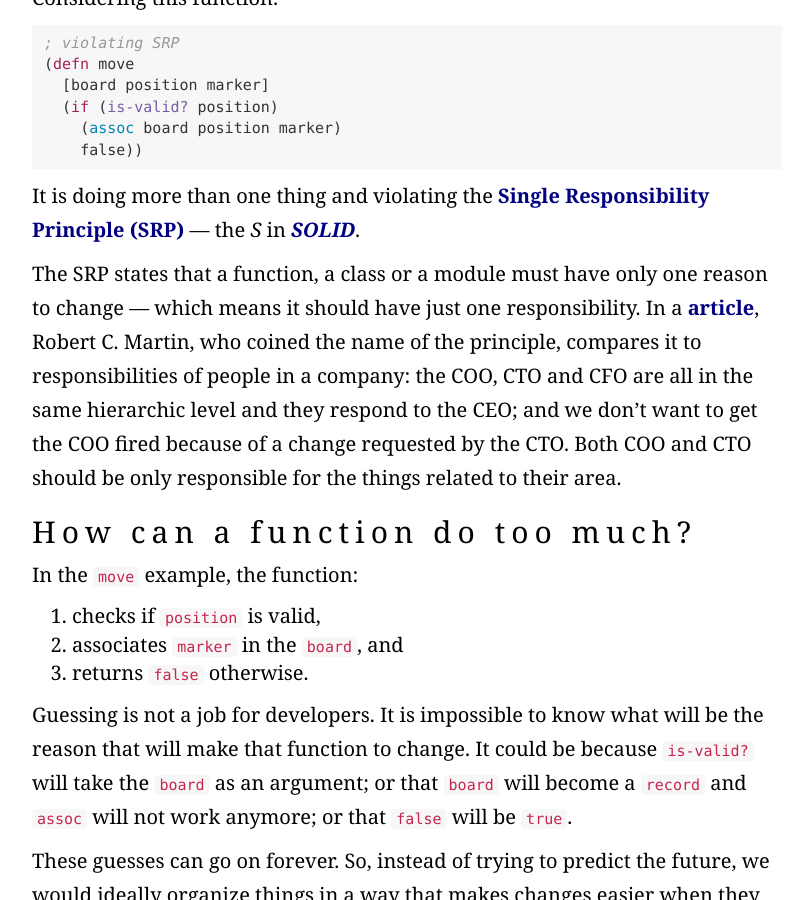
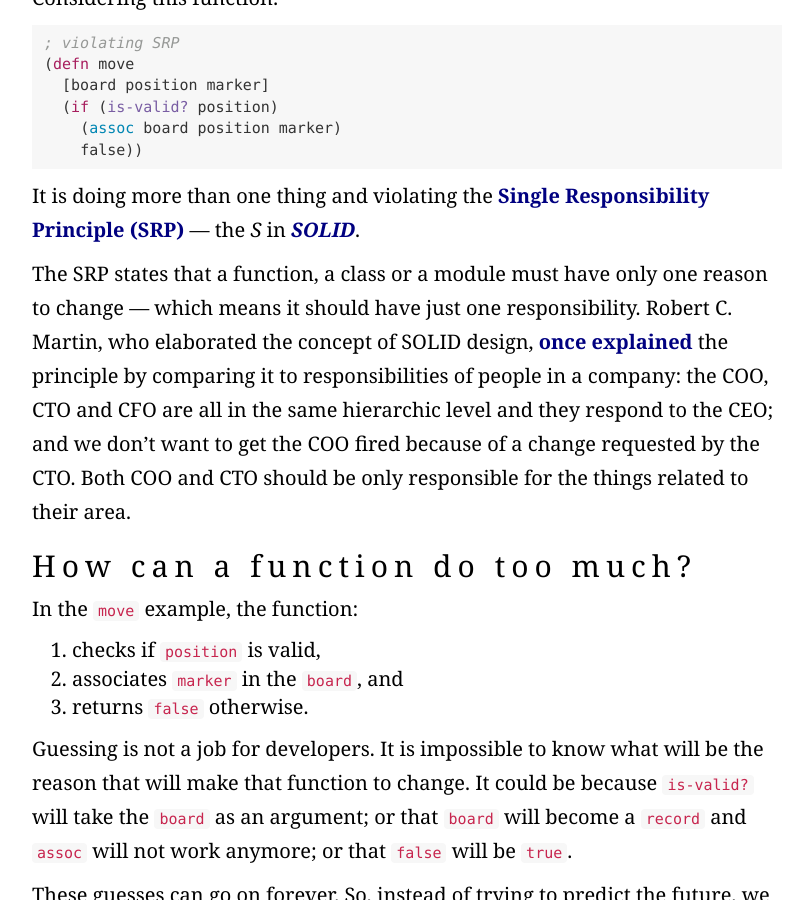
Before and after one commit to pwdd/pwdd.github.io, a Jekyll site: the page built from _posts/2016-08-08-s-for-solid.md, in a window 1280 px wide and 900 px high, scrolled down 504 px. Shown: the whole window, without its empty margins (233-1036 px from the left). Built offline with Jekyll 4.4.1, drawn with Linux system fonts in a browser that asks for light colours; nearby versions of some CDN libraries; some web fonts are replaced.

Commit message:
srp post

```diff
--- a/_posts/2016-08-08-s-for-solid.md
+++ b/_posts/2016-08-08-s-for-solid.md
@@ -21,7 +21,7 @@ Considering this function:
 
 It is doing more than one thing and violating the [Single Responsibility Principle (SRP)](https://en.wikipedia.org/wiki/Single_responsibility_principle) &mdash; the *S* in  [*SOLID*](https://en.wikipedia.org/wiki/SOLID_(object-oriented_design)).
 
-The SRP states that a function, a class or a module must have only one reason to change &mdash; which means it should have just one responsibility. In a [article](https://8thlight.com/blog/uncle-bob/2014/05/08/SingleReponsibilityPrinciple.html), Robert C. Martin, who coined the name of the principle, compares it to responsibilities of people in a company: the COO, CTO and CFO are all in the same hierarchic level and they respond to the CEO; and we don't want to get the COO fired because of a change requested by the CTO. Both COO and CTO should be only responsible for the things related to their area.
+The SRP states that a function, a class or a module must have only one reason to change &mdash; which means it should have just one responsibility. Robert C. Martin, who elaborated the concept of SOLID design, [once explained](https://8thlight.com/blog/uncle-bob/2014/05/08/SingleReponsibilityPrinciple.html) the principle by comparing it to responsibilities of people in a company: the COO, CTO and CFO are all in the same hierarchic level and they respond to the CEO; and we don't want to get the COO fired because of a change requested by the CTO. Both COO and CTO should be only responsible for the things related to their area.
 
 ## How can a function do too much?
 
```
